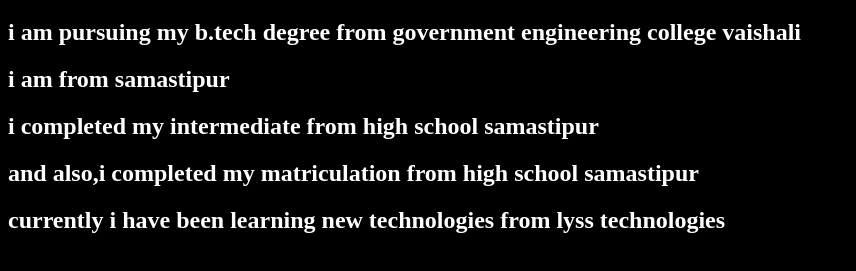
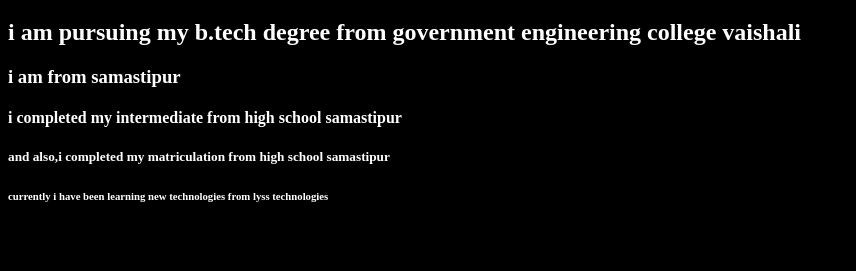
Before and after one commit to student474/Full-stack-Web-Dev, a plain HTML site: page index.html in a window 1280 px wide. Shown: the part 61-332 px from the top of the page, without its empty margins (0-856 px from the left). Drawn offline with Linux system fonts and the light colour scheme.

Commit message:
Add files via upload

```diff
--- a/index.html
+++ b/index.html
@@ -11,10 +11,10 @@ body{background-color:black;}
 <body>
 <h1 style="color:red;">juhi kumari</h1>
 <h2 style="color:white;">i am pursuing my b.tech degree from government engineering college vaishali</h2>
-<h2 style="color:white;">i am from samastipur</h2>
-<h2 style="color:white;">i completed my intermediate from high school samastipur</h2>
-<h2 style="color:white;">and also,i completed my matriculation from high school samastipur</h2>
-<h2 style="color:white;">currently i have been learning new technologies from lyss technologies</h2>
+<h3 style="color:white;">i am from samastipur</h3>
+<h4 style="color:white;">i completed my intermediate from high school samastipur</h4>
+<h5 style="color:white;">and also,i completed my matriculation from high school samastipur</h5>
+<h6 style="color:white;">currently i have been learning new technologies from lyss technologies</h6>
 
 </body>
 </html>
```
